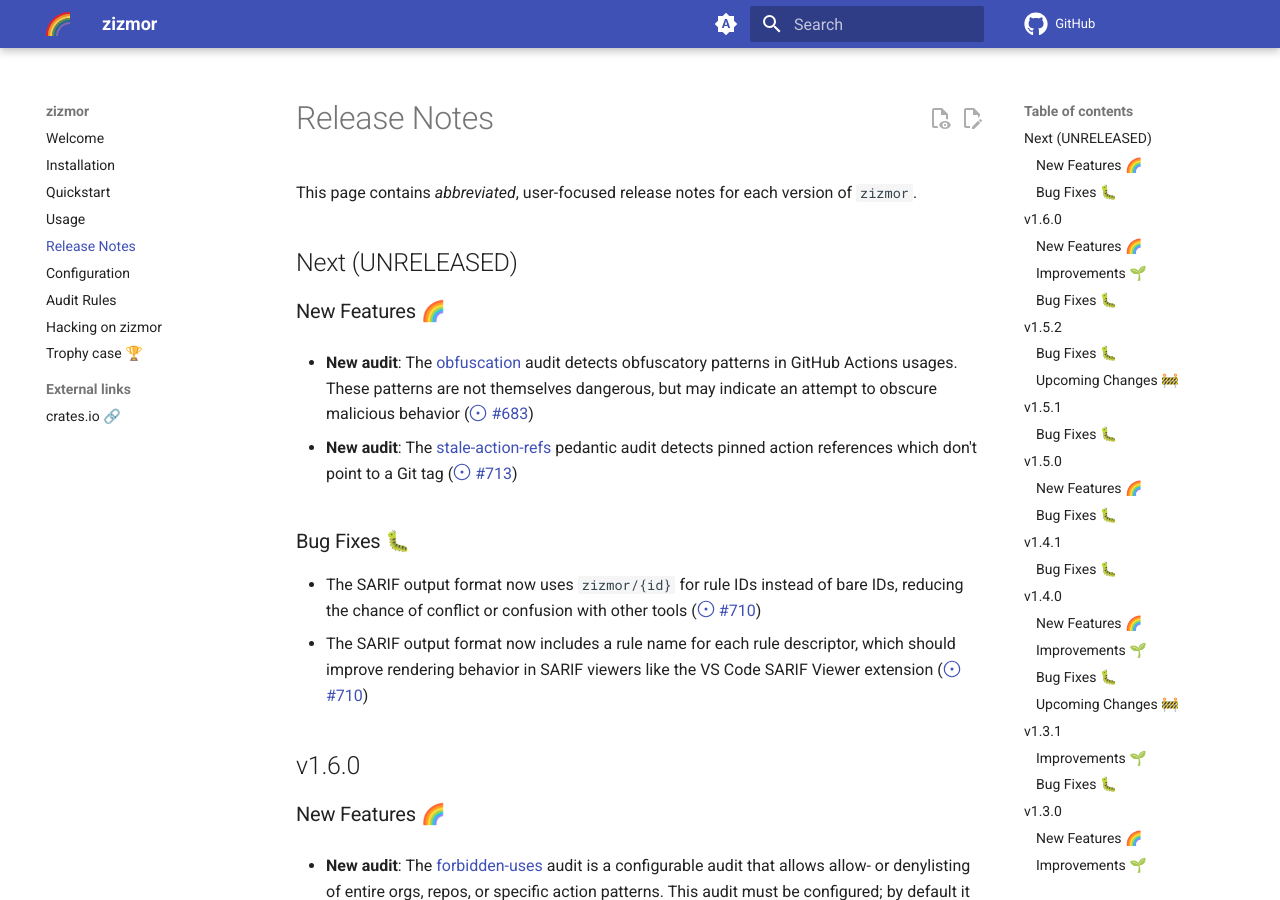
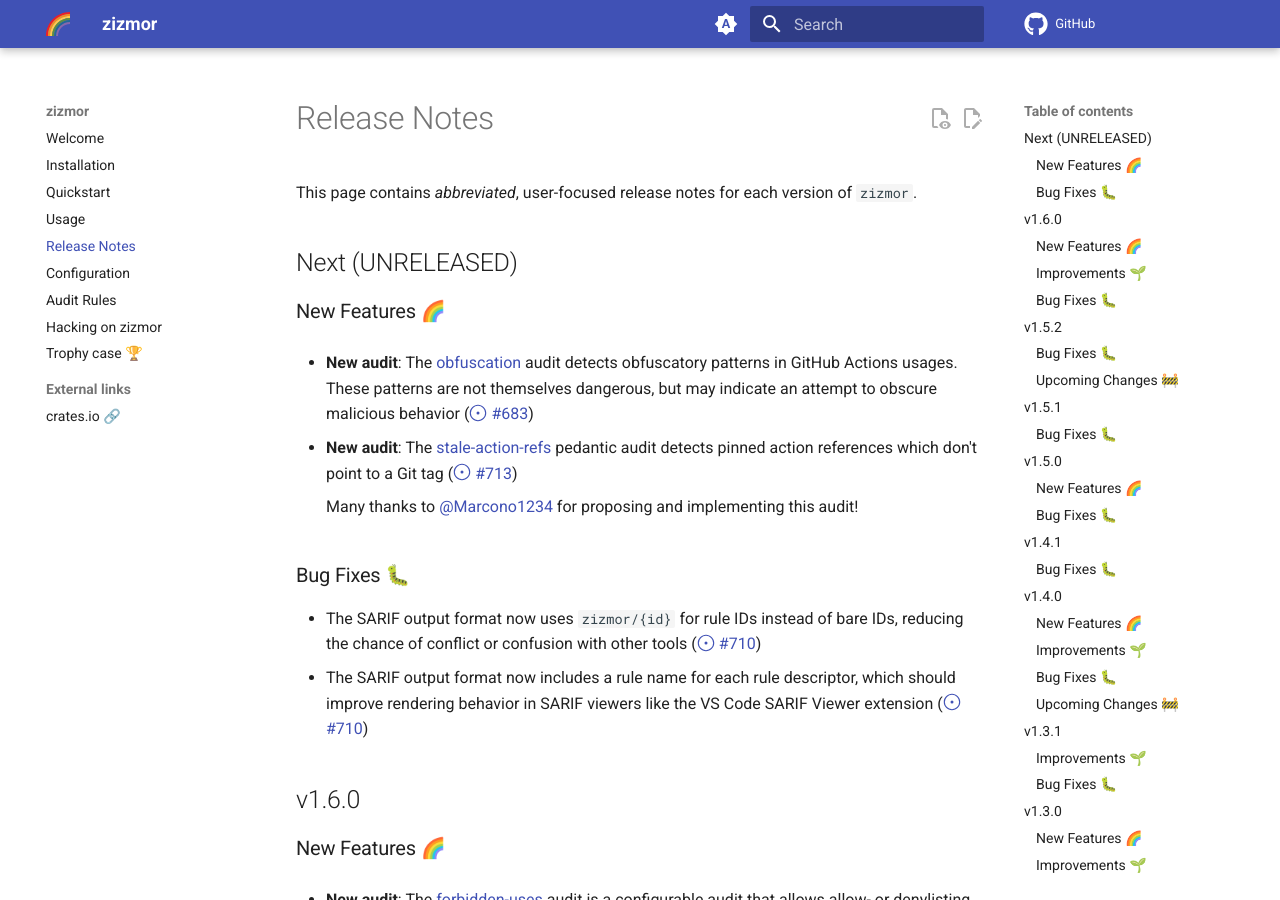
Before and after one commit to zizmorcore/zizmor, an MkDocs documentation site: the page built from docs/release-notes.md, in a window 1280 px wide and 900 px high. Built offline with MkDocs 1.6.1 and Material for MkDocs 9.7.7, drawn with Linux system fonts in a browser that asks for light colours; comment, search, counter and statistics services are not loaded.

Commit message:
audit credit
Signed-off-by: William Woodruff <william@yossarian.net>

```diff
--- a/docs/release-notes.md
+++ b/docs/release-notes.md
@@ -17,6 +17,8 @@
 
 * **New audit**: The [stale-action-refs] pedantic audit detects pinned
   action references which don't point to a Git tag (#713)
+
+    Many thanks to @Marcono1234 for proposing and implementing this audit!
 
 ### Bug Fixes 🐛
 
```
